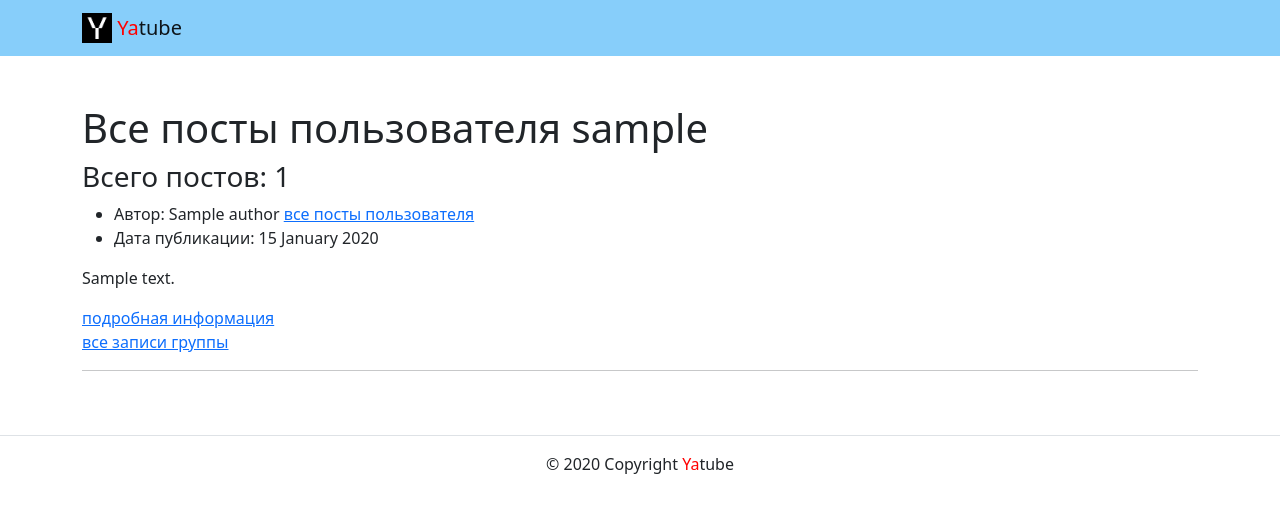
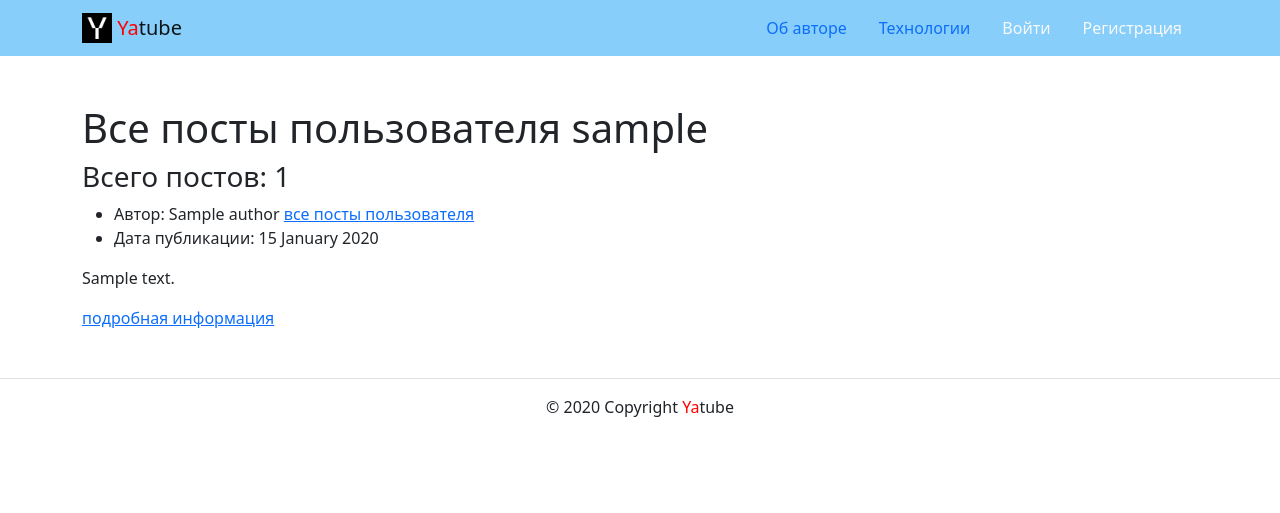
Before and after one commit to DK0894/hw02_community, a Django app: template yatube/templates/posts/profile.html in a window 1280 px wide. Shown: the top 513 px of the page. Run offline with Django 3.2, Linux system fonts and the light colour scheme; the template is opened without the code that fills it: most values are stand-ins (such as "Sample title", 1, 10 or a date in 2020); some libraries are stand-ins or nearby versions.

Commit message:
Добалена навигация по сайту

```diff
--- a/yatube/templates/base.html
+++ b/yatube/templates/base.html
@@ -17,10 +17,7 @@
     <meta name="theme-color" content="#ffffff">
     <!-- Подключен файл со стандартными стилями бустрап -->
     <link rel="stylesheet" href="{% static 'css/bootstrap.min.css' %}">
-    <title>
-      {% block title %}
-      {% endblock %}
-    </title>
+    <title>{% block title %} {% endblock %}</title>
   </head>
   <body>
     <header>
--- a/yatube/templates/includes/header.html
+++ b/yatube/templates/includes/header.html
@@ -1,13 +1,55 @@
 {% load static %}
-<!-- Использованы классы бустрапа для создания типовой навигации с логотипом -->
-<!-- В дальнейшем тут будет создано полноценное меню -->
+<header>
   <nav class="navbar navbar-light" style="background-color: lightskyblue">
     <div class="container">
       <a class="navbar-brand" href="{% url 'posts:main_page' %}">
-      <img src="{% static 'img/logo.png' %}" width="30"
-        height="30" class="d-inline-block align-top" alt="">
-      <!-- тег span используется для добавления нужных стилей отдельным участкам текста -->
+        <img src="{% static 'img/logo.png' %}" width="30" height="30" class="d-inline-block align-top" alt="">
         <span style="color:red">Ya</span>tube
       </a>
+      {# Добавлено в спринте #}
+
+      {% comment %}
+      Меню - список пунктов со стандартными классами Bootsrap.
+      Класс nav-pills нужен для выделения активных пунктов
+      {% endcomment %}
+      {% with request.resolver_match.view_name as view_name %}
+      <ul class="nav nav-pills">
+        <li class="nav-item">
+          <a class="nav-link {% if view_name  == 'about:author' %}active{% endif %}"
+             href="{% url 'about:author' %}">Об авторе</a>
+        </li>
+        <li class="nav-item">
+          <a class="nav-link {% if view_name  == 'about:tech' %}active{% endif %}"
+             href="{% url 'about:tech' %}">Технологии</a>
+        </li>
+        {% if user.is_authenticated %}
+        <li class="nav-item">
+          <a class="nav-link" href="<!--  -->">Новая запись</a>
+        </li>
+        <li class="nav-item">
+          <a class="nav-link {% if view_name  == 'users:password_change_form' %}active{% endif %}"
+             href="{% url 'users:password_change_form' %}">Изменить пароль</a>
+        </li>
+        <li class="nav-item">
+          <a class="nav-link link-light {% if view_name  == 'users:logout' %}active{% endif %}"
+             href="{% url 'users:logout' %}">Выйти</a>
+        </li>
+        <li>
+          Пользователь: {{ user.username }}
+        <li>
+        {% else %}
+        <li class="nav-item">
+          <a class="nav-link link-light {% if view_name  == 'users:login' %}active{% endif %}"
+             href="{% url 'users:login' %}">Войти</a>
+        </li>
+        <li class="nav-item">
+          <a class="nav-link link-light {% if view_name  == 'users:signup' %}active{% endif %}"
+             href="{% url 'users:signup' %}">Регистрация</a>
+        </li>
+        {% endif %}
+      {% endwith %}
+      </ul>
+      {# Конец добавленого в спринте #}
     </div>
   </nav>
+</header>
--- a/yatube/templates/posts/group_list.html
+++ b/yatube/templates/posts/group_list.html
@@ -10,7 +10,7 @@
     {% for post in page_obj %}
       <ul>
         <li>
-          Автор: {{ post.author.get_full_name }}
+          Автор: <a href="{% url 'posts:profile' post.author %}">{{ post.author.get_full_name }}</a>
         </li>
         <li>
           Дата публикации: {{ post.pub_date|date:"d E Y" }}
--- a/yatube/templates/posts/profile.html
+++ b/yatube/templates/posts/profile.html
@@ -6,25 +6,28 @@
   <div class="container py-5">
     <h1>Все посты пользователя {{ username }} </h1>
     <h3>Всего постов: {{ post_count }} </h3>
+  {% for post in page_obj %}
     <article>
+      {% if forloop.first %}
       <ul>
         <li>
-          Автор: {% for post in page_obj %}
+          Автор:
           {{ post.author.get_full_name }}
-          {% endfor %}
-          <a href="">все посты пользователя</a>
+          <a href="{% url 'posts:profile' post.author %}">все посты пользователя</a>
         </li>
+        {% endif %}
         <li>
           Дата публикации: {{ post.pub_date|date:"d E Y" }}
         </li>
       </ul>
-      <p>
-        {{ post.text }}
-      </p>
-      <a href="">подробная информация </a>
+        {% include 'includes/post_text.html' %}
+      <a href="{% url 'posts:post_detail' post.pk %}">подробная информация </a>
     </article>
-    <a href="">все записи группы</a>
-    <hr>
+    {% if post.group.slug %}
+    <a href="{% url 'posts:group_list' post.group.slug %}">все записи группы</a>
+    {% endif %}
+    {% if not forloop.last %}<hr>{% endif %}
+    {% endfor %}
     <!-- Остальные посты. после последнего нет черты -->
     <!-- Здесь подключён паджинатор -->
 
```
Also changed, not shown: yatube/templates/posts/post_detail.html (+6 -4 lines). Lines whose indentation alone changed are shown as unchanged.
